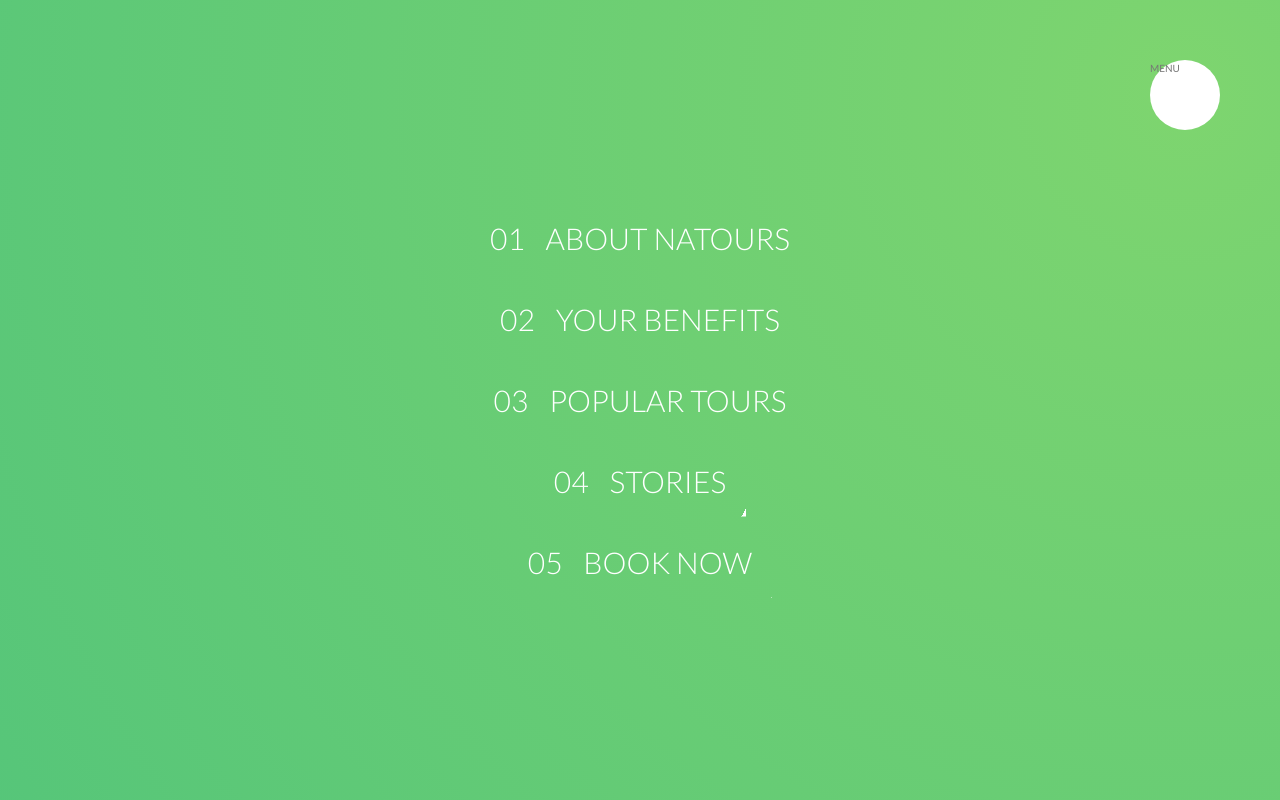
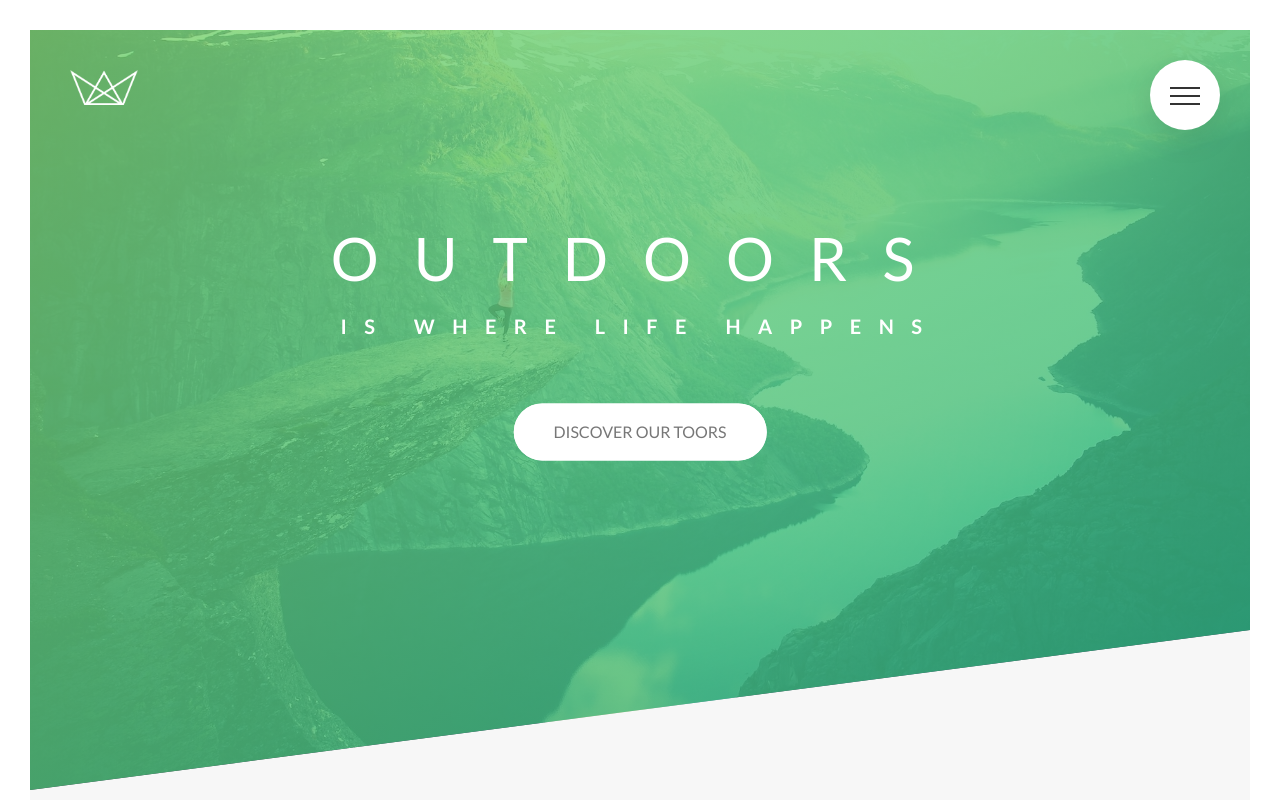
Before and after one commit to BudnikOleksii/Natours, a website: page src/index.html in a window 1280 px wide. Shown: the top 800 px of the page. Drawn offline with Linux system fonts and the light colour scheme.

Commit message:
animations lesson

```diff
--- a/src/index.html
+++ b/src/index.html
@@ -14,8 +14,10 @@
     </head>
     <body>
         <div class="navigation">
-            <input type="checkbox" class="navigation-checkbox" id="navi-toggle" />
-            <label for="navi-toggle" class="navigation__button">MENU</label>
+            <input type="checkbox" class="navigation__checkbox" id="navi-toggle" />
+            <label for="navi-toggle" class="navigation__button">
+                <span class="navigation__icon">&nbsp;</span>
+            </label>
             <div class="navigation__background">&nbsp;</div>
 
             <nav class="navigation__nav">
--- a/src/sass/layout/_navigation.scss
+++ b/src/sass/layout/_navigation.scss
@@ -12,6 +12,9 @@
         right: 6rem;
         border-radius: 50%;
         z-index: 200;
+        box-shadow: 0 1rem 3rem rgba($color-black, 0.1);
+        text-align: center;
+        cursor: pointer;
     }
 
     &__background {
@@ -23,17 +26,19 @@
         right: 6.5rem;
         background-image: radial-gradient($color-primary-light, $color-primary-dark);
         z-index: 100;
-
-        transform: scale(70);
+        transition: transform 0.8s cubic-bezier(0.86, 0, 0.07, 1);
     }
 
     &__nav {
         height: 100vh;
-        width: 100%;
         position: fixed;
         top: 0;
         right: 0;
         z-index: 150;
+
+        opacity: 0;
+        width: 0;
+        transition: all 0.8s cubic-bezier(0.68, -0.55, 0.265, 1.55);
     }
 
     &__list {
@@ -43,6 +48,7 @@
         transform: translate(-50%, -50%);
         list-style: none;
         text-align: center;
+        width: 100%;
     }
 
     &__item {
@@ -65,7 +71,7 @@
                 transparent 50%,
                 $color-white 50%
             );
-            background-size: 215%;
+            background-size: 220%;
             transition: all 0.4s;
 
             span {
@@ -81,4 +87,66 @@
             transform: translateX(1rem);
         }
     }
+
+    &__checkbox:checked ~ &__background {
+        transform: scale(70);
+    }
+
+    &__checkbox:checked ~ &__nav {
+        opacity: 1;
+        width: 100%;
+    }
+
+    &__icon {
+        position: relative;
+        margin-top: 3.5rem;
+
+        &,
+        &::before,
+        &::after {
+            width: 3rem;
+            height: 2px;
+            background-color: $color-grey-dark-3;
+            display: inline-block;
+        }
+
+        &::before,
+        &::after {
+            content: "";
+            position: absolute;
+            left: 0;
+            transition: all 0.2s;
+        }
+
+        &::before {
+            top: -0.8rem;
+            // transform-origin: right;
+        }
+
+        &::after {
+            top: 0.8rem;
+        }
+    }
+
+    &__button:hover &__icon::before {
+        top: -1rem;
+    }
+
+    &__button:hover &__icon::after {
+        top: 1rem;
+    }
+
+    &__checkbox:checked + &__button &__icon {
+        background-color: transparent;
+    }
+
+    &__checkbox:checked + &__button &__icon::after {
+        top: 0;
+        transform: rotate(135deg);
+    }
+
+    &__checkbox:checked + &__button &__icon::before {
+        top: 0;
+        transform: rotate(-135deg);
+    }
 }
```
Also changed, not shown: src/css/style.min.css.
